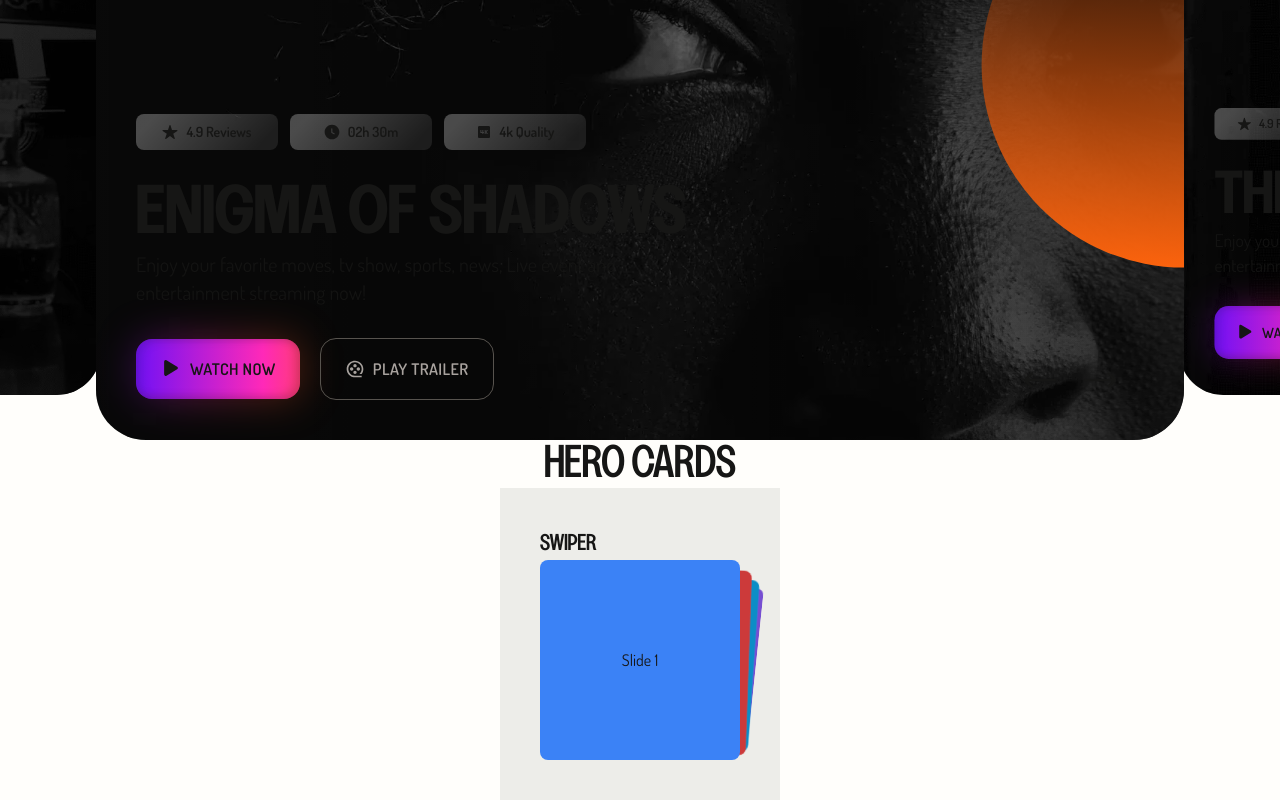
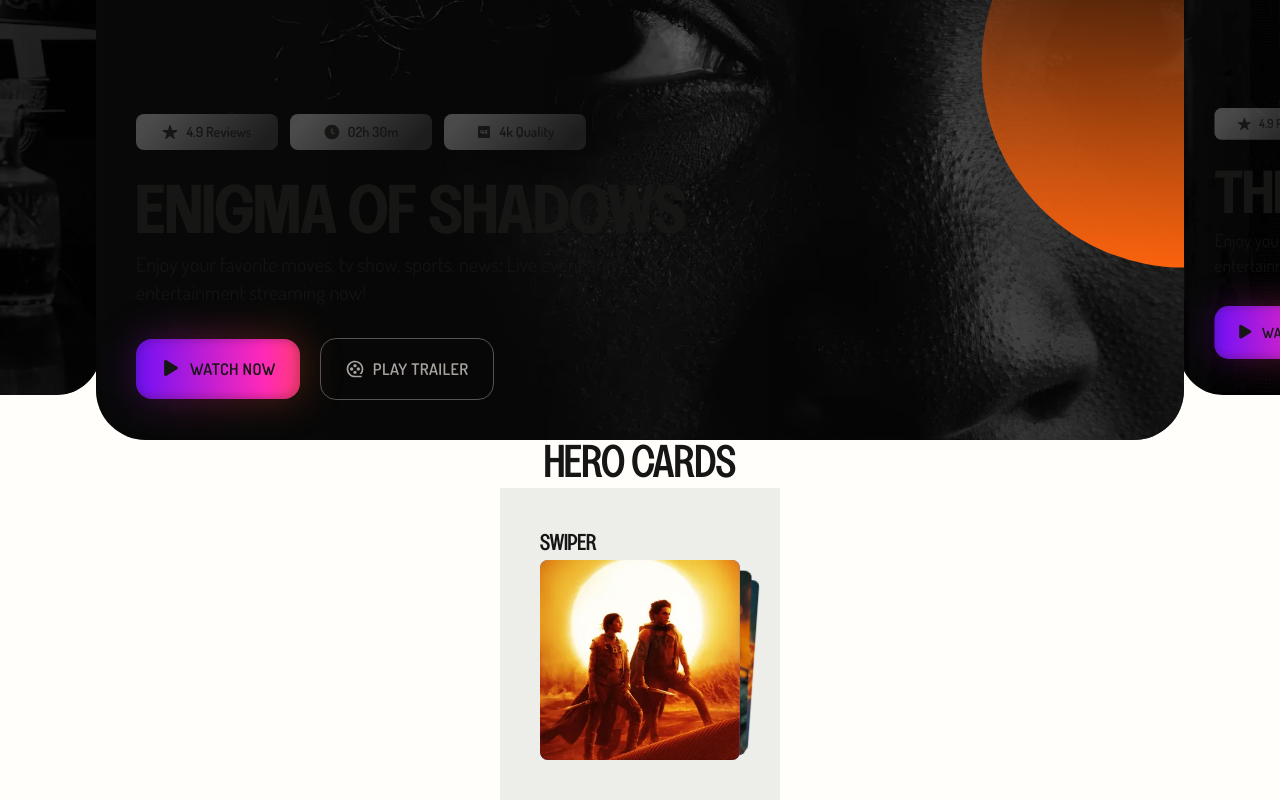
Before and after one commit to PaulHaze/holaa, a Next.js app: page / in a window 1280 px wide. Shown: the part 310-1110 px from the top of the page. Built offline with nearby package versions, Linux system fonts and the light colour scheme.

Commit message:
fix up hero cards

```diff
--- a/src/components/cards/HeroCards.tsx
+++ b/src/components/cards/HeroCards.tsx
@@ -11,11 +11,10 @@ type HeroCardsProps = {
 };
 
 export const HeroCards = ({ data }: HeroCardsProps) => {
-  console.log(data);
-
   const swiperHeroCardOptions: SwiperProps = {
     speed: 500,
     effect: 'cards',
+    grabCursor: true,
     pagination: {
       el: '.swiper-pagination',
       type: 'fraction',
@@ -27,36 +26,18 @@ export const HeroCards = ({ data }: HeroCardsProps) => {
     <div className="card-container">
       <h5>SWIPER</h5>
       <Swiper
-        effect={'cards'}
-        grabCursor={true}
-        modules={[EffectCards]}
-        className="mySwiper"
-      >
-        <SwiperSlide>Slide 1</SwiperSlide>
-        <SwiperSlide>Slide 2</SwiperSlide>
-        <SwiperSlide>Slide 3</SwiperSlide>
-        <SwiperSlide>Slide 4</SwiperSlide>
-      </Swiper>
-
-      {/* <Swiper
         {...swiperHeroCardOptions}
-        className="swiper hero-card-slider-wrap"
+        // effect={'cards'}
+        // grabCursor={true}
+        // modules={[EffectCards]}
+        // className="mySwiper"
       >
         {data?.map((cardSlide, key) => (
-          <SwiperSlide
-            key={key}
-            className="hero-movie-card swiper-slide text-center"
-          >
-            <div className="thumb">
-              <Image src={cardSlide.image} alt="card-img" />
-            </div>
-            <div className="content mt-3">
-              <h3 className="card-title">{cardSlide.title}</h3>
-              <p className="card-description">{cardSlide.description}</p>
-            </div>
+          <SwiperSlide key={key} className="">
+            <Image src={cardSlide.image} alt="card-img" />
           </SwiperSlide>
         ))}
-      </Swiper> */}
+      </Swiper>
     </div>
   );
 };
```
